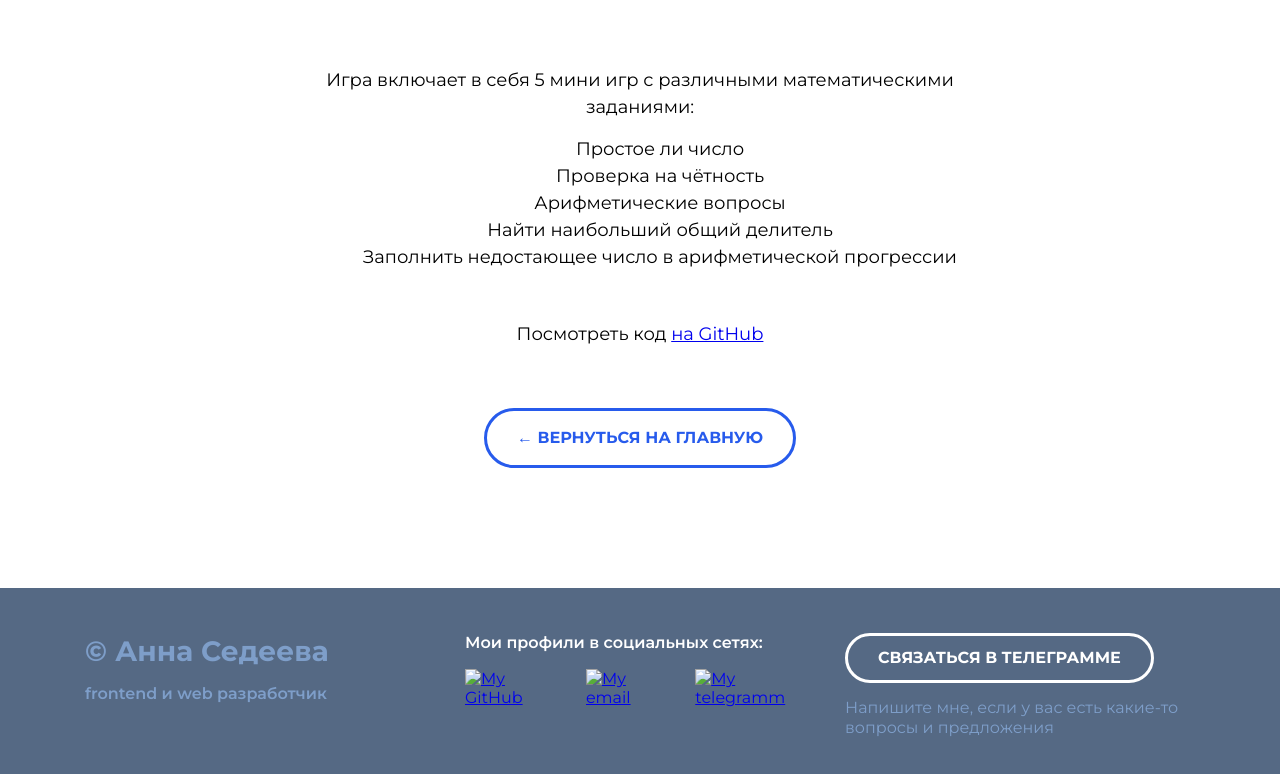
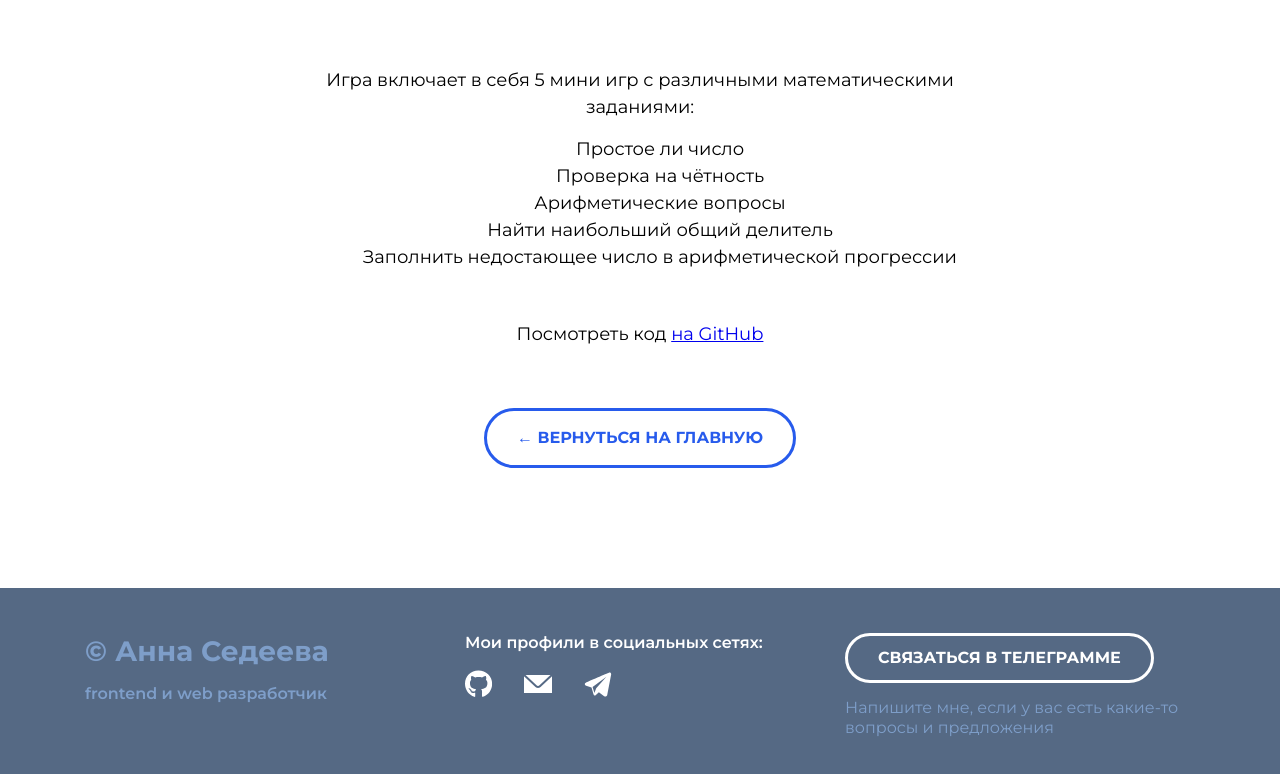
Before and after one commit to Anna-Sed/My-portfolio, a website: page pages/brainGames.html in a window 1280 px wide. Shown: the part 547-1321 px from the top of the page. Drawn offline with Linux system fonts and the light colour scheme.

Commit message:
Fix icon images in footer

```diff
--- a/pages/brainGames.html
+++ b/pages/brainGames.html
@@ -43,9 +43,9 @@
                 <div class="footer-icons footer-col">
                     <p>Мои профили в социальных сетях:</p>
                     <div class="icons-row">
-                        <a href="https://github.com/Anna-Sed"><img src="./img/footer/github.svg" alt="My GitHub"></a>
-                        <a href="mailto:a.sedeeva@yandex.ru?subject=Тема письма&body=Написать мне"><img src="./img/footer/mail.png" alt="My email" width="30px"></a>
-                        <a href="https://t.me/Ann_Sedeeva"><img src="./img/footer/tg.svg" alt="My telegramm" width="30px"></a>
+                        <a href="https://github.com/Anna-Sed"><img src="../img/footer/github.svg" alt="My GitHub"></a>
+                        <a href="mailto:a.sedeeva@yandex.ru?subject=Тема письма&body=Написать мне"><img src="../img/footer/mail.png" alt="My email" width="30px"></a>
+                        <a href="https://t.me/Ann_Sedeeva"><img src="../img/footer/tg.svg" alt="My telegramm" width="30px"></a>
                     </div>
                 </div>
                 <!-- Contacts -->
```
Also changed, not shown: pages/diffGenerator.html (+3 -3 lines), pages/onlineStore.html (+3 -3 lines), pages/rssAgregator.html (+3 -3 lines).
